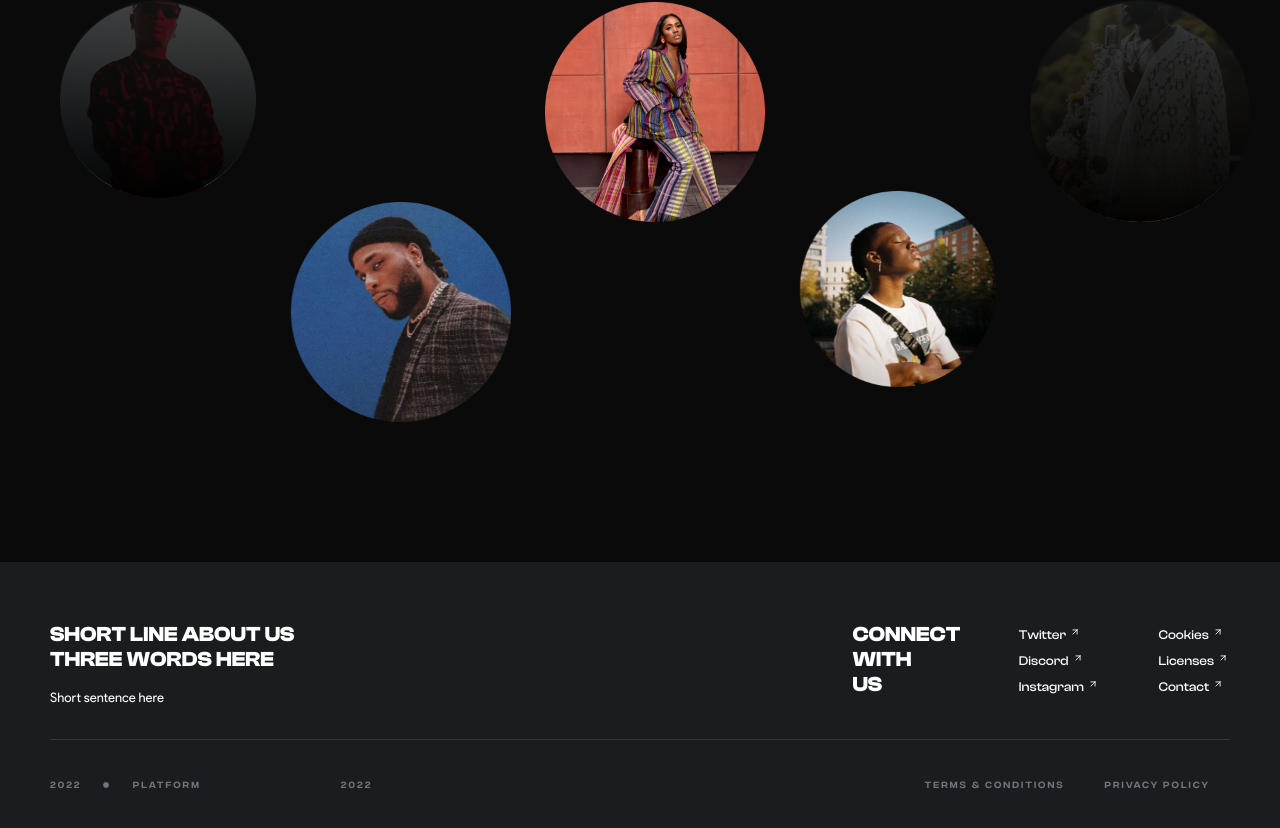
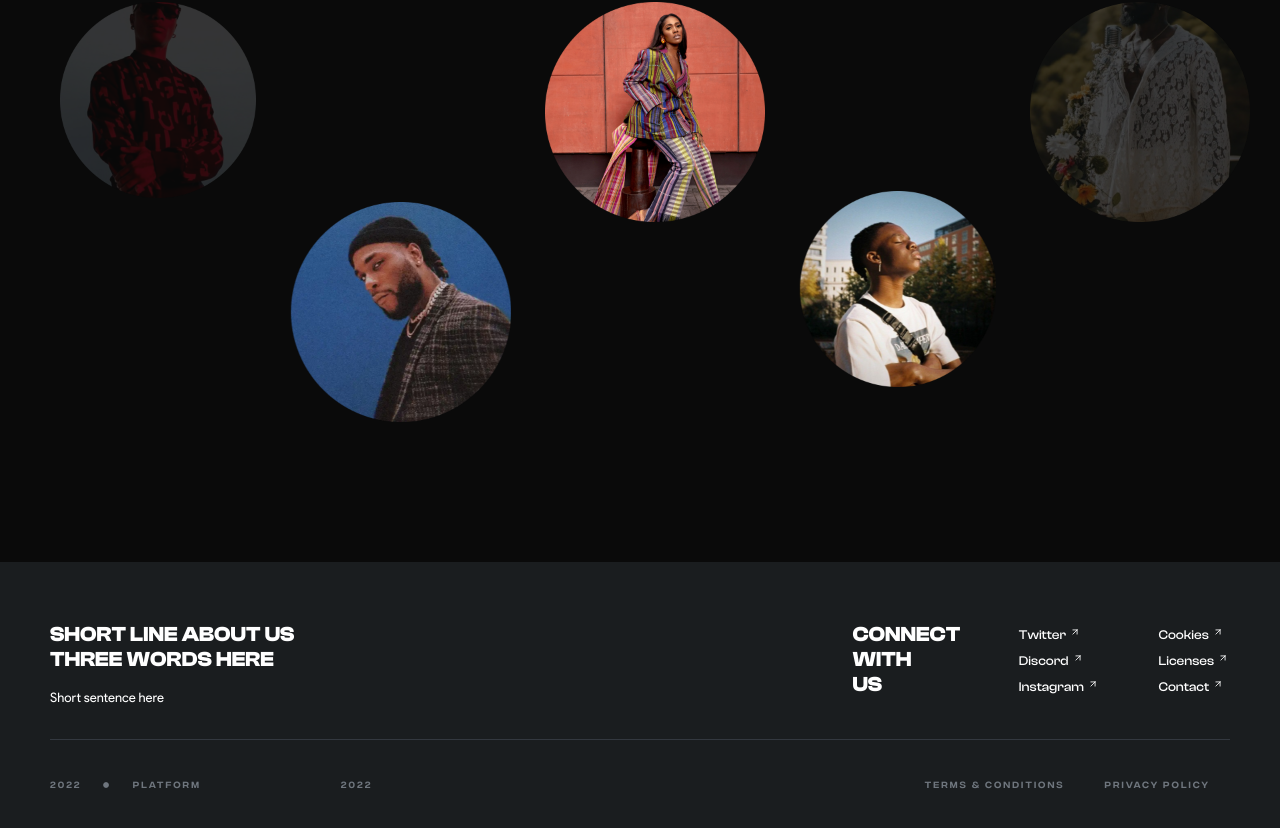
Before and after one commit to ayotidapo/Techinnover, a React (Create React App) app: page / in a window 1280 px wide. Shown: the part 3510-4338 px from the top of the page. Built offline with nearby package versions, Linux system fonts and the light colour scheme.

Commit message:
add animation

```diff
--- a/src/components/Section5/index.tsx
+++ b/src/components/Section5/index.tsx
@@ -14,7 +14,7 @@ const Section5: React.FC = () => {
         <h2 className='section-5_h2'>JOIN TOP ARTISTS, BUILD YOUR <span>FANBASE</span></h2>
         <p className='section-5_p'>Figma files can also be downloaded from our store. These files include the latest Figma features and are synced</p>
         <div className="section-5_thumbnail_wrapper">
-          <div className='section-5_thumbnail gradient__class'>
+          <div className='section-5_thumbnail '>
             <img src={wizkid} alt=""/>
           </div>
           <div className='section-5_thumbnail'>
@@ -26,7 +26,7 @@ const Section5: React.FC = () => {
            <div className='section-5_thumbnail'>
             <img src={rema} alt=""/>
           </div>
-          <div className='section-5_thumbnail gradient__class'>
+          <div className='section-5_thumbnail '>
             <img src={man} alt=""/>
           </div>
         </div>
--- a/src/components/Section5/style.css
+++ b/src/components/Section5/style.css
@@ -44,6 +44,7 @@
     animation: move-vertical 2s linear;
     animation-iteration-count: infinite;
     animation-direction: alternate;
+    opacity: 0.18;
 }
 
 .section-5_thumbnail:nth-of-type(2){
@@ -80,6 +81,7 @@
    animation: move-vertical 2s linear;
    animation-iteration-count: infinite;
    animation-direction: alternate;
+   opacity: 0.25;
 }
 
 
```
